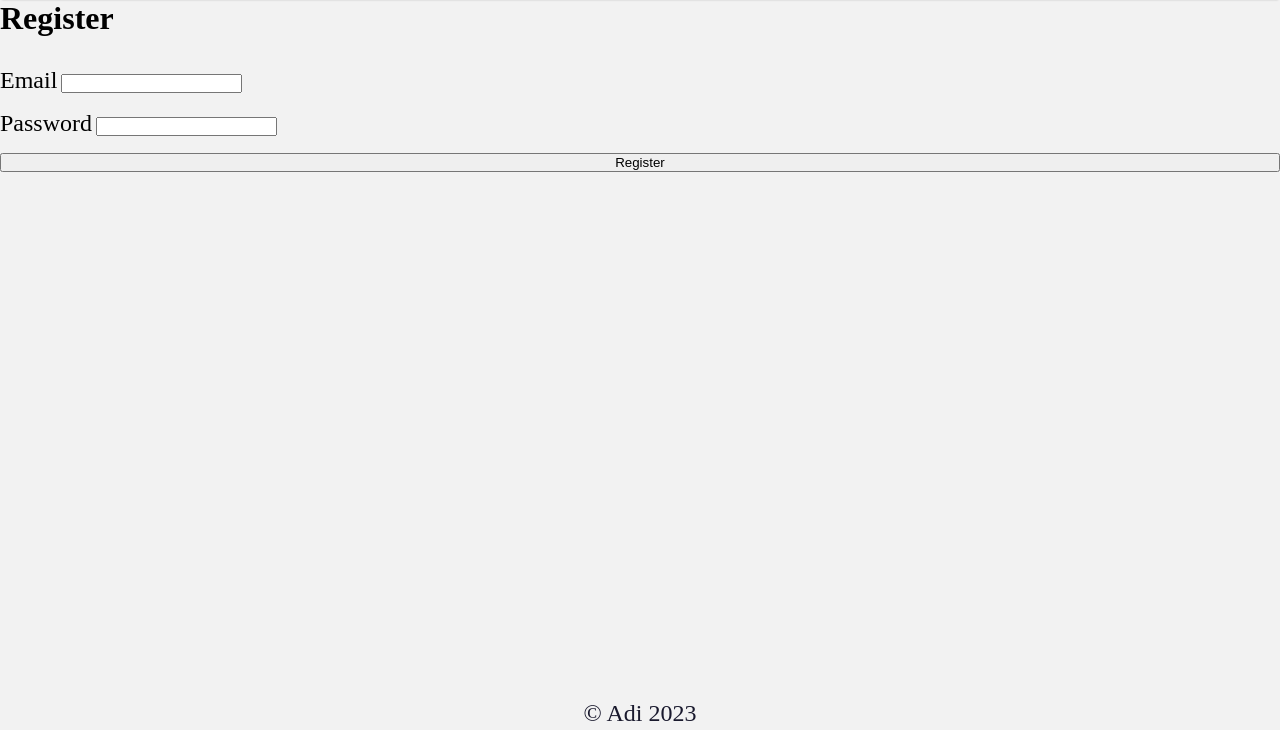
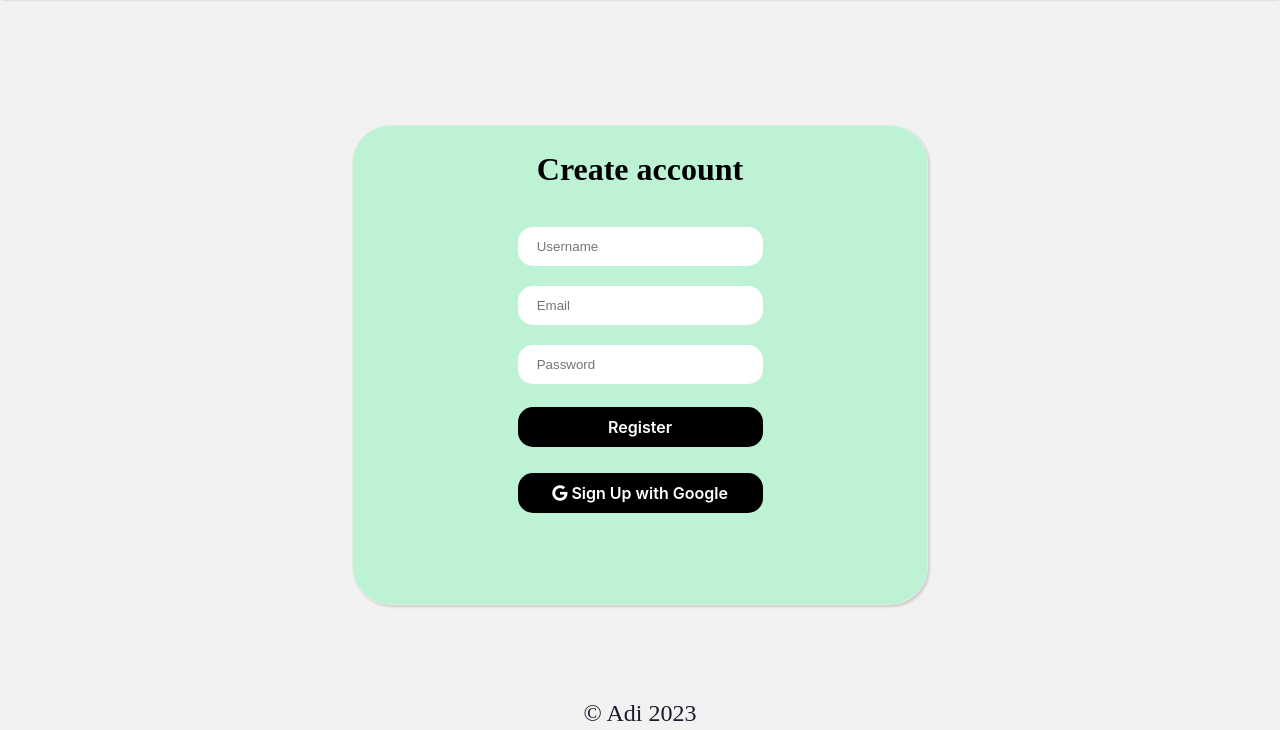
Before and after one commit to Adiiii9/Projects_ADI24, a Node server app: page /register in a window 1280 px wide; the page is wider, and only the part inside the window is pictured. Shown: the part 70-800 px from the top of that part. Run offline with Node 20, Linux system fonts and the light colour scheme; some libraries are stand-ins or nearby versions; some web fonts are replaced.

Commit message:
first commit

```diff
--- a/app.js
+++ b/app.js
@@ -11,6 +11,9 @@ const saltRounds=10
 const session=require("express-session")
 const passport=require("passport")
 const passportLocalMongoose=require("passport-local-mongoose")
+const GoogleStrategy = require( 'passport-google-oauth2' ).Strategy;
+const findOrCreate = require('mongoose-findorcreate')
+
 
 const app=express()
 
@@ -47,7 +50,13 @@ const postSchema= new mongoose.Schema({
     },
     post:String,
     like:{type:Number,default:0},
-    currentdate:Number
+    currentdate:Number,
+    createdAt: {
+      type: Date,
+      default: Date.now
+    },
+
+
 })
 
 
@@ -56,10 +65,13 @@ const Post = mongoose.model("Post", postSchema);
 
 const userSchema= new mongoose.Schema({
     email:String,
-    password:String
+    password:String,
+    handlename:String,
+    googleId:String
 })
 
 userSchema.plugin(passportLocalMongoose);
+userSchema.plugin(findOrCreate);
 
 
 // userSchema.plugin(encrypt,{secret:process.env.SECRET,encryptedFields:["password"]})
@@ -71,13 +83,40 @@ passport.use(User.createStrategy());
 
 // passport.serializeUser(User.serializeUser());
 // passport.deserializeUser(User.deserializeUser());
-passport.serializeUser(function(user, done) {
-  done(null, user);
+// passport.serializeUser(function(user, done) {
+//   done(null, user);
+// });
+
+// passport.deserializeUser(function(user, done) {
+//   done(null, user);
+// });
+
+passport.serializeUser(function(user, cb) {
+  process.nextTick(function() {
+    cb(null, { id: user.id, username: user.username, name: user.name });
+  });
 });
 
-passport.deserializeUser(function(user, done) {
-  done(null, user);
+passport.deserializeUser(function(user, cb) {
+  process.nextTick(function() {
+    return cb(null, user);
+  });
 });
+
+// Google auth 2.0 always below ser and deser
+passport.use(new GoogleStrategy({
+  clientID:     process.env.CLIENT_ID,
+  clientSecret: process.env.CLIENT_SECRET,
+  callbackURL: "http://localhost:3000/auth/google/project24",
+  // passReqToCallback   : true,
+  userProfileURL: "https://www.googleapis.com/oauth2/v3/userinfo"
+},
+function(request, accessToken, refreshToken, profile, done) {
+  User.findOrCreate({ googleId: profile.id }, function (err, user) {
+    return done(err, user);
+  });
+}
+));
 
 
 
@@ -91,21 +130,28 @@ const contactcontent="CONTACT Lorem ipsum dolor sit amet consectetur adipisicing
 
 // let posts=[];
 
-app.listen(3000,function(req,res){
-    console.log("Server started at port 3000")
-})
+// app.listen(3000,function(req,res){
+//     console.log("Server started at port 3000")
+// })
+
+const PORT = process.env.PORT || 3000;
+app.listen(PORT, () => console.log(`Server started on port ${PORT}`));
 
 
 app.get("/",async function(req,res){
     // res.render("index",{homecont:homecontent,posts:posts})
+    const handlename=req.body.handlename
 
     if(req.isAuthenticated()){
       try {
-        const posts = await Post.find({});
+        let posts = await Post.find({}).sort({_id:-1});
+
         res.render("index", {
           homecont: homecontent,
-          posts: posts
+          posts: posts,
+          handlename:handlename
         });
+
       } catch (err) {
         // Handle the error
         console.error(err);
@@ -138,6 +184,18 @@ app.get("/",async function(req,res){
 
 })
 
+app.get('/auth/google',
+  passport.authenticate('google', { scope:
+      [ 'email', 'profile' ] }
+));
+
+app.get( '/auth/google/project24',
+    passport.authenticate( 'google', {
+        successRedirect: '/',
+        failureRedirect: '/login'
+}));
+
+
 app.get("/about",function(req,res){
     res.render("about",{aboutcont:aboutcontent})
 })
@@ -153,6 +211,8 @@ app.get("/register",function(req,res){
 })
 
 app.post("/register",async function(req,res){
+
+  const handlename=req.body.handlename
 
   User.register({username:req.body.username},req.body.password,function(err,user){
     if(err){
@@ -346,6 +406,7 @@ app.post("/post/:postname/btn",async function(req,res){
 
   try {
 
+
     if(btnnkaunsa["button"]==="del"){
     const post = await Post.deleteOne({ _id: reqtitleurlname });
     // res.render("publish", {
--- a/public/css/styles.css
+++ b/public/css/styles.css
@@ -27,7 +27,9 @@ body{
     background-color: #f2f2f2;
     padding: 10px;
     box-shadow: 0 2px 2px -2px rgba(0,0,0,.2);
-    position: sticky;
+
+    width: 100%;
+
   }
 
   .navbar-brand {
@@ -36,6 +38,7 @@ body{
     color: #333;
     margin-left: 3.6rem;
     font-family: 'Ysabeau SC', sans-serif;
+    position: relative;
   }
 
   .navbar-menu {
@@ -44,6 +47,7 @@ body{
     align-items: center;
     margin-left: 15rem;
     padding: 0;
+    position: relative;
   }
 
   .navbar-menu li {
@@ -349,7 +353,7 @@ label{
   background-color: #FFEACA;
   border-radius: 20%;
   position: absolute;
-  left: 85rem;
+  left: 90vw;
   padding: 4px;
 
 }
@@ -389,3 +393,115 @@ i:hover{
 
 
 }
+
+.container{
+  background-color:cornsilk;
+  width: 45vw;
+  height: 60vh;
+  margin: 7.8rem auto 4px auto;
+  padding: 1.2rem;
+  border-radius: 2.4rem;
+  border: transparent;
+  /* From https://css.glass */
+background-color: #BDF2D5;
+/* border-radius: 16px; */
+/* background-image: url(shapesimg.jpg);
+background-size: contain; */
+box-shadow: rgba(0, 0, 0, 0.15) 1.95px 1.95px 2.6px;
+backdrop-filter: blur(0px);
+-webkit-backdrop-filter: blur(0px);
+border: 1px solid rgba(249, 236, 236, 0.48);
+
+/* background: #9796f0;
+background: -webkit-linear-gradient(to right, #fbc7d4, #9796f0);
+background: linear-gradient(to right, #fbc7d4, #9796f0);  */
+
+
+}
+
+.container>h1{
+  padding: 0.4rem;
+  text-align: center;
+}
+
+.card{
+  background-color:#BDF2D5;
+  /* background: rgba(249, 236, 236, 0.5); */
+/* border-radius: 16px; */
+/* box-shadow: 0 4px 30px rgba(0, 0, 0, 0.1); */
+/* background-image: url(shapesimg.jpg);
+background-size: contain;
+border: transparent; */
+backdrop-filter: blur(0px);
+-webkit-backdrop-filter: blur(0px);
+border: 1px solid rgba(249, 236, 236, 0.48);
+border: none;
+outline: none;
+
+/* background: #9796f0;
+background: -webkit-linear-gradient(to right, #fbc7d4, #9796f0);
+background: linear-gradient(to right, #fbc7d4, #9796f0); W3C, IE 10+/ Edge, Firefox 16+, Chrome 26+, Opera 12+, Safari 7+
+
+   */
+}
+
+.form-group{
+  width: fit-content;
+  margin: 2.4px auto 2.4px auto;
+  outline: none;
+
+}
+
+
+
+.form-group>input{
+  width: 245px;
+  height: 30px;
+  border: transparent;
+  border-radius: 15px;
+  padding: 1.2rem;
+  outline: none;
+  border: none;
+}
+
+.form-group>input:hover{
+  box-shadow: black 6px 6px 0 0;
+  color: #000000;
+}
+
+.register-button{
+  width: fit-content;
+  margin: 2.4px auto 2.4px auto;
+}
+
+.register-button-class{
+  width: 245px;
+  height: 40px;
+  border: transparent;
+  border-radius: 15px;
+  text-align: center;
+  margin: 2.4px auto 2.4px auto;
+  cursor: pointer;
+  font-family: Roobert,-apple-system,BlinkMacSystemFont,"Segoe UI",Helvetica,Arial,sans-serif,"Apple Color Emoji","Segoe UI Emoji","Segoe UI Symbol";
+  font-size: 16px;
+  font-weight: 600;
+  line-height: normal;
+  background-color: #000000;
+  color: #FFFFFF;
+
+
+
+
+}
+
+.register-button-class:hover{
+  background-color:#6DECB9;
+  box-shadow: black 6px 6px 0 0;
+  color: #000000;
+
+}
+
+.register-button-class>a{
+  text-decoration: none;
+  color: white;
+}
--- a/views/index.ejs
+++ b/views/index.ejs
@@ -31,6 +31,7 @@
 
 <main>
 
+
     <div class="home">
         <!-- <h1>Home page</h1> -->
         <!-- <p><%= homecont  %></p> -->
@@ -49,16 +50,20 @@
             </p>
             <form class="delrefdivform" action="/post/<%=post._id%>/btn/" method="post">
               <div class="delrefdiv">
+
                 <button class="delikebtn" name="button" value="like" id="likeid" type="submit">
                   <i class="fa-sharp fa-solid fa-heart fa-xl " >  <span><%=post.like %></span></i>
                   <!-- <p><%=post.likee %></p> -->
 
                 </button>
+
+
                 <button class="delref" name="button" value="del" id="delid" type="submit">
                   <!-- <a href="/" ><img src="/css/delicon.png" alt=""></a> -->
                   <a href="/" ><i class="fa-sharp fa-solid  fa-trash fa-xl" style="color: #0d0f11;"></i></a>
 
                 </button>
+
               </div>
             </form>
         </div>
--- a/views/register.ejs
+++ b/views/register.ejs
@@ -1,29 +1,43 @@
 <%- include('header'); -%>
 
-<div class="container mt-5">
-  <h1>Register</h1>
+<div class="container">
+  <h1>Create account</h1>
 
-  <div class="row">
+  <!-- <div class="row">
     <div class="col-sm-8">
-      <div class="card">
-        <div class="card-body">
+      <div class="card"> -->
+        <div class="card">
 
           <!-- Makes POST request to /register route -->
-          <form action="/register" method="POST">
+          <form action="/register" method="POST" class="register-div">
             <div class="form-group">
-              <label for="email">Email</label>
-              <input type="email" class="form-control" name="username">
+              <label for="handlename"></label>
+              <input type="text" class="form-control" name="handlename" placeholder="Username">
             </div>
             <div class="form-group">
-              <label for="password">Password</label>
-              <input type="password" class="form-control" name="password">
+              <label for="email"></label>
+              <input type="email" class="form-control" name="username" placeholder="Email">
             </div>
-            <button type="submit" class="btn btn-dark">Register</button>
+            <div class="form-group">
+              <label for="password"></label>
+              <input type="password" class="form-control" name="password" placeholder="Password">
+            </div >
+            <div class="register-button">
+              <button type="submit" class="register-button-class">Register</button>
+            </div>
+            <div class="register-button">
+              <button type="submit" class="register-button-class">
+          <a class="btn btn-block" href="/auth/google" role="button">
+            <i class="fab fa-google"></i>
+             Sign Up with Google
+          </a>
+        </button>
+        </div>
           </form>
 
         </div>
-      </div>
-    </div>
+      <!-- </div>
+    </div> -->
 
     <!-- <div class="col-sm-4">
       <div class="card social-block">
@@ -36,7 +50,7 @@
       </div>
     </div> -->
 
-  </div>
+  <!-- </div> -->
 </div>
 
 <%- include('footer'); -%>
```
Also changed, not shown: nodemon.json (added, +7 -0 lines), package.json (+7 -1 lines), views/login.ejs (+12 -12 lines), public/css/shapesimg.jpg (added), 1 other file.
